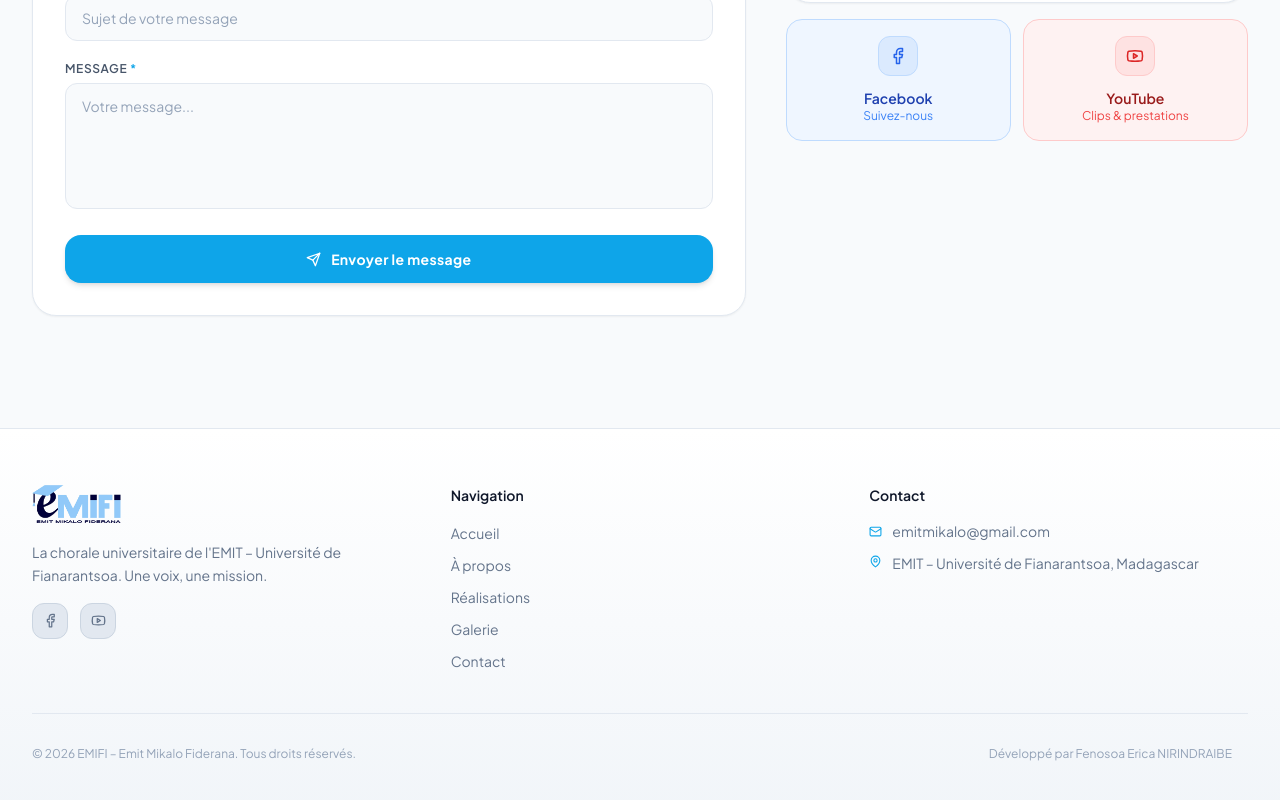
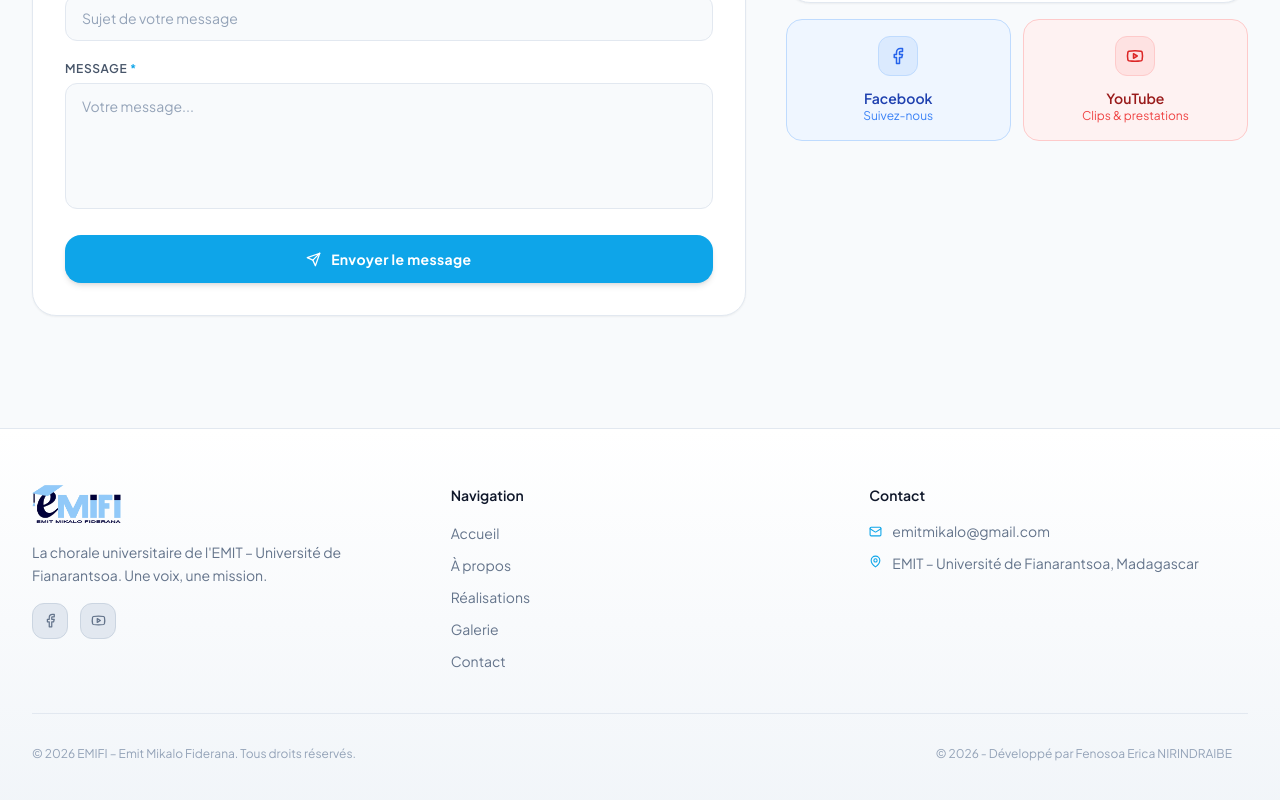
Before and after one commit to Fenosoa-Erica/emifi-bolt-2, a React (Vite) app: page / in a window 1280 px wide. Shown: the part 5412-6212 px from the top of the page. Built offline with nearby package versions, Linux system fonts and the light colour scheme; no server answers.

Commit message:
Updated Footer.tsx

```diff
--- a/src/components/Footer.tsx
+++ b/src/components/Footer.tsx
@@ -98,7 +98,7 @@ export default function Footer() {
             rel="noopener noreferrer"
             className="flex items-center gap-1.5 text-slate-400 dark:text-slate-600 hover:text-sky-500 dark:hover:text-sky-400 transition-colors duration-200 text-xs group"
           >
-            <span>Développé par Fenosoa Erica NIRINDRAIBE</span>
+            <span>© 2026 - Développé par Fenosoa Erica NIRINDRAIBE</span>
             <ExternalLink size={10} className="opacity-0 group-hover:opacity-100 transition-opacity" />
           </a>
         </div>
```
